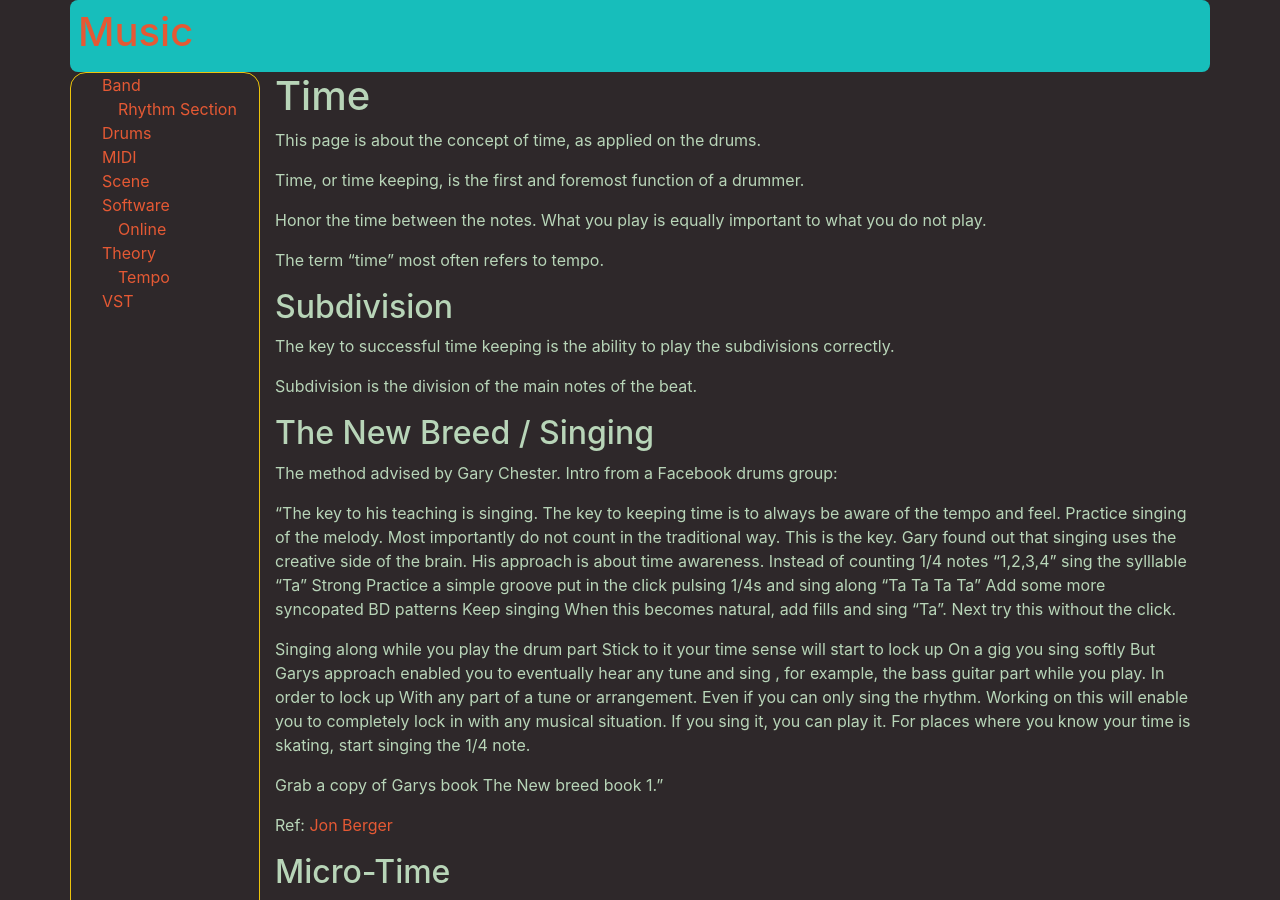
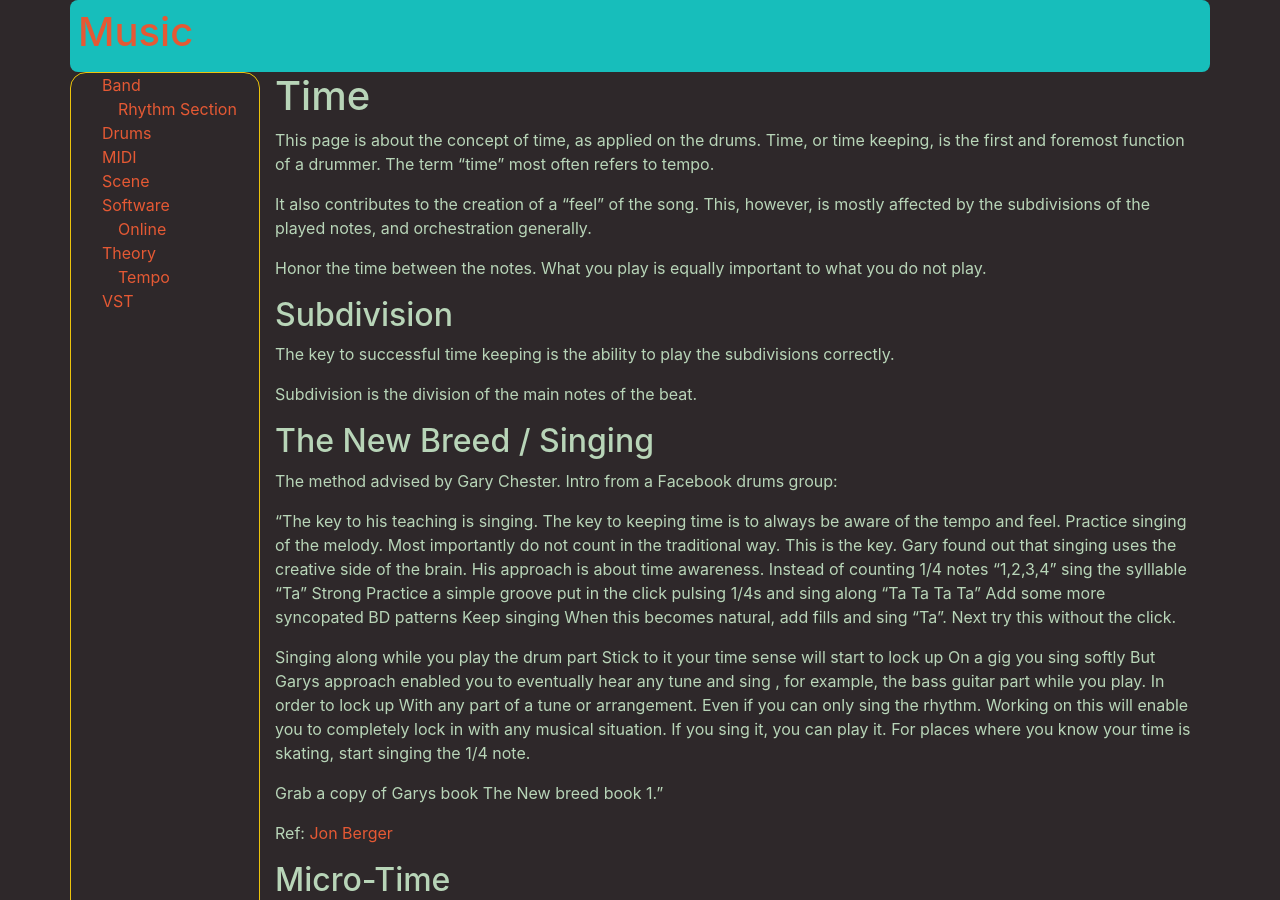
Before and after one commit to MisterY/music-site, a Jekyll site: the page built from drums/time.md, in a window 1280 px wide and 900 px high. Built offline with Jekyll 4.4.1, drawn with Linux system fonts in a browser that asks for light colours; nearby versions of some CDN libraries; our own code applies the rules of GitHub Pages for plain Markdown files; some of the changed text lies outside the part shown.

Commit message:
links for time keeping

```diff
--- a/drums/time.md
+++ b/drums/time.md
@@ -1,12 +1,10 @@
 # Time
 
-This page is about the concept of time, as applied on the drums.
+This page is about the concept of time, as applied on the drums. Time, or time keeping, is the first and foremost function of a drummer. The term "time" most often refers to tempo.
 
-Time, or time keeping, is the first and foremost function of a drummer.
+It also contributes to the creation of a "feel" of the song. This, however, is mostly affected by the subdivisions of the played notes, and orchestration generally.
 
 Honor the time between the notes. What you play is equally important to what you do not play.
-
-The term "time" most often refers to tempo.
 
 ## Subdivision
 
@@ -83,3 +81,5 @@ These are measures with odd number of notes, i.e. 5/4, 7/8, 9/8, 11/8, 13/8.
 - Quick drum lesson: how to improve timing and note spacing ([link](https://www.youtube.com/watch?v=gqUITaQ3M8g))
 - The "Secret" to Improving Your Rhythm and Time by Chick Corea ([link](https://www.youtube.com/watch?v=ED7liSX7zvY))
 - [Improve Timing on Drums](https://www.drummingbasics.com/improve-timing-on-drums/)
+- [Develop Timing](https://howtoplaydrums.com/develop-timing/), How to play drums
+- [Time Keeping](http://drummagazine.com/how-to-practice-drums-like-a-pro/), Drum Magazine
```
Also changed, not shown: drums/index.md (+1 -0 lines), drums/orchestration.md (added, +3 -0 lines).
